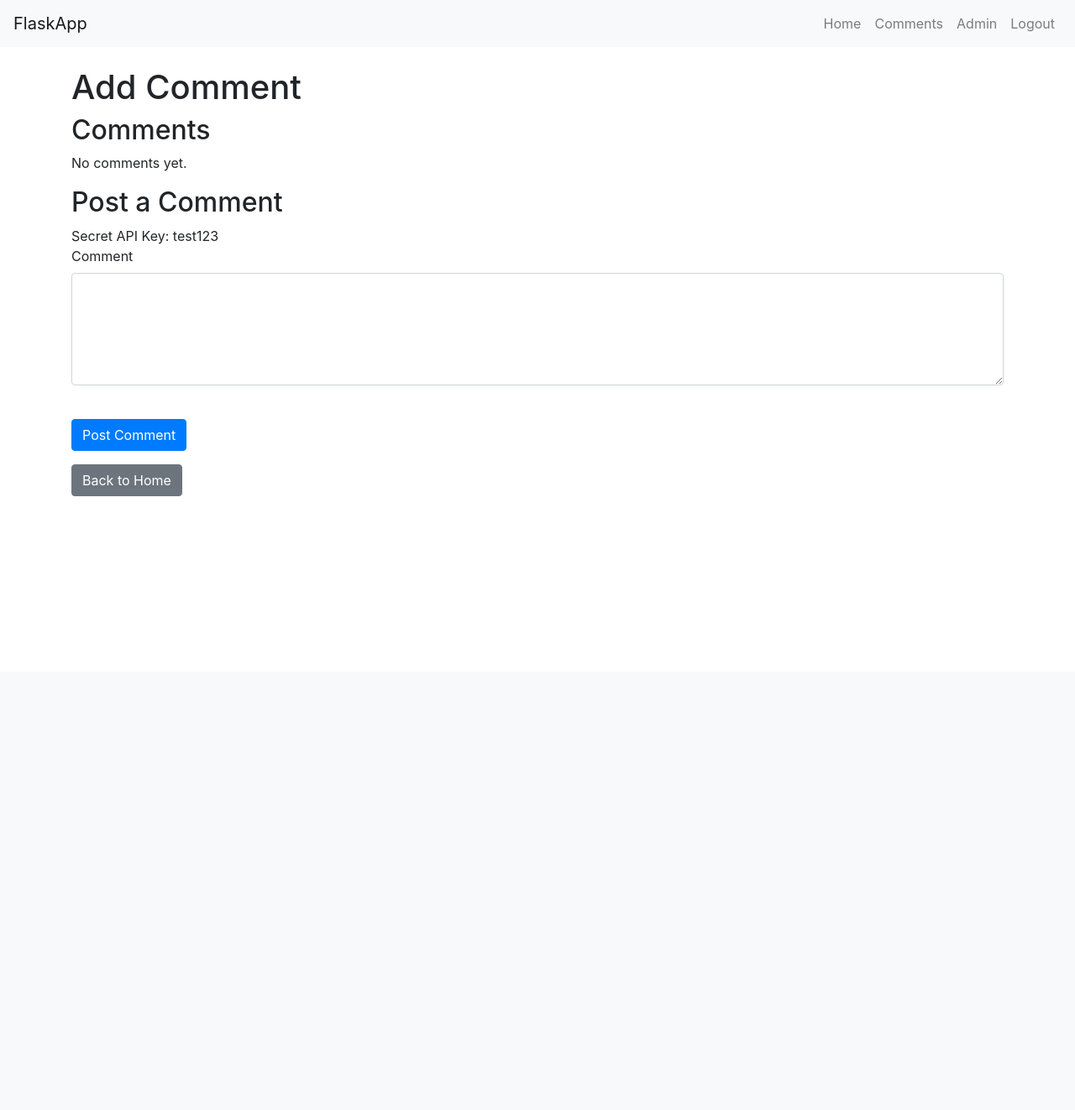
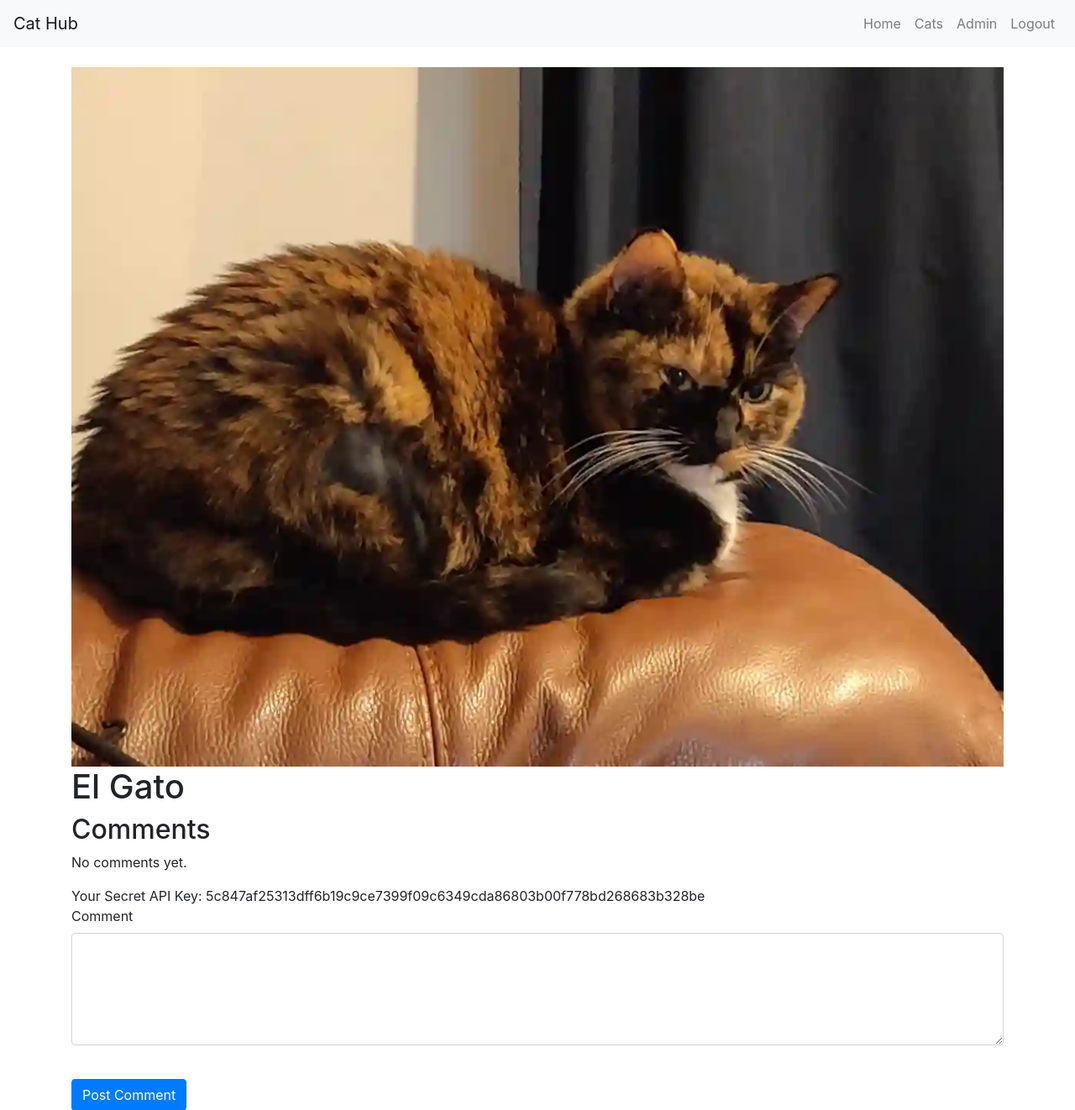
Before and after one commit to 47Cid/Cat-Hub, a Flask app: page /comments in a window 1280 px wide. Shown: the top 1322 px of the page at 84% size. Before the commit the page ends 591 px from the top, so only its background shows below. Run offline with Flask 2, Linux system fonts and the light colour scheme; a user stored in the database is signed in; data that the repository does not hold is empty; some libraries are stand-ins or nearby versions.

Commit message:
Added Cats

```diff
--- a/app/models.py
+++ b/app/models.py
@@ -1,6 +1,8 @@
 from app import db
 from datetime import datetime
 from flask_login import UserMixin
+import binascii
+import os
 
 class User(db.Model, UserMixin):
     id = db.Column(db.Integer, primary_key=True)
@@ -10,6 +12,8 @@ class User(db.Model, UserMixin):
     date_created = db.Column(db.DateTime, default=datetime.utcnow)
     comments = db.relationship('Comment', backref='author', lazy=True)
     is_admin = db.Column(db.Boolean, default=False)
+    api_key = db.Column(db.String(64), unique=True, nullable=False, default=lambda: binascii.hexlify(os.urandom(32)).decode('utf-8'))
+
 
     def __repr__(self):
         return f"User('{self.username}', '{self.email}')"
--- a/app/routes.py
+++ b/app/routes.py
@@ -88,7 +88,9 @@ def comments():
         db.session.commit()
         flash('Your comment has been posted!', 'success')
         return redirect(url_for('comments'))
-    return render_template('comments.html', title='Add Comment', form=form, comments=comments)
+
+    api_key = current_user.api_key
+    return render_template('comments.html', title='El Gato', form=form, comments=comments, api_key=api_key)
 
 @app.route("/admin", methods=['GET', 'POST'])
 @login_required
--- a/app/templates/base.html
+++ b/app/templates/base.html
@@ -3,14 +3,14 @@
 <head>
     <meta charset="utf-8">
     <meta name="viewport" content="width=device-width, initial-scale=1">
-    <title>{% block title %}{% endblock %} - Flask App</title>
+    <title>{% block title %}{% endblock %} - Cat Hub</title>
     <!-- Bootstrap CSS -->
     <link href="https://stackpath.bootstrapcdn.com/bootstrap/4.5.2/css/bootstrap.min.css" rel="stylesheet">
     <link rel="icon" href="{{ url_for('static', filename='favicon.ico') }}" type="image/x-icon">
 </head>
 <body>
     <nav class="navbar navbar-expand-lg navbar-light bg-light">
-        <a class="navbar-brand" href="{{ url_for('home') }}">FlaskApp</a>
+        <a class="navbar-brand" href="{{ url_for('home') }}">Cat Hub</a>
         <button class="navbar-toggler" type="button" data-toggle="collapse" data-target="#navbarNav" aria-controls="navbarNav" aria-expanded="false" aria-label="Toggle navigation">
             <span class="navbar-toggler-icon"></span>
         </button>
@@ -21,7 +21,7 @@
                         <a class="nav-link" href="{{ url_for('home') }}">Home</a>
                     </li>
                     <li class="nav-item">
-                        <a class="nav-link" href="{{ url_for('comments') }}">Comments</a>
+                        <a class="nav-link" href="{{ url_for('comments') }}">Cats</a>
                     </li>
                 {% endif %}
                 {% if current_user.is_admin %}
--- a/app/templates/comments.html
+++ b/app/templates/comments.html
@@ -1,8 +1,11 @@
 {% extends "base.html" %}
 
-{% block title %}Comments{% endblock %}
+{% block title %}Cats{% endblock %}
 
 {% block content %}
+<div class="text-center">
+    <img src="/static/gato.webp" alt="Cute Cat" class="img-fluid">
+</div>
     <h1>{{ title }}</h1>
 
     <!-- Display All Comments -->
@@ -21,8 +24,7 @@
     {% endif %}
 
     <!-- Comment Form -->
-    <h2>Post a Comment</h2>
-    <div> Secret API Key: test123 </div>
+    <div> Your Secret API Key: {{api_key}} </div>
     <form action="{{ url_for('comments') }}" method="post">
         {{ form.hidden_tag() }} <!-- CSRF token included here -->
         <div class="form-group">
--- a/app/templates/home.html
+++ b/app/templates/home.html
@@ -2,7 +2,7 @@
 {% block title %}Home{% endblock %}
 {% block content %}
     <div class="text-center">
-        <h1>Welcome to the Flask App!</h1>
+        <h1>Welcome to the Cat Hub!</h1>
         {% if user.is_authenticated %}
             <h2>{{ greetings | safe | e}}, {{ user.username }}!</h2>
         {% else %}
--- a/setup_db.py
+++ b/setup_db.py
@@ -26,6 +26,7 @@ def create_admin():
         db.session.commit()
 
         print("Admin user created successfully.")
+        print(f"Admin API Key: {admin.api_key}")
 
 
 create_admin()
```
Also changed, not shown: app/static/gato.webp (added), instance/site.db.
